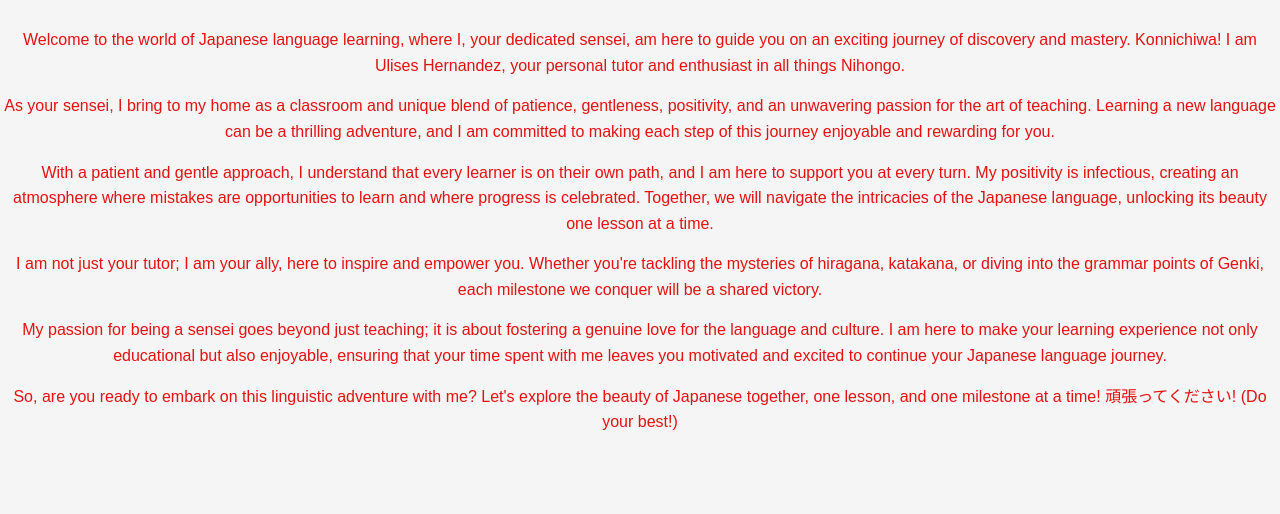
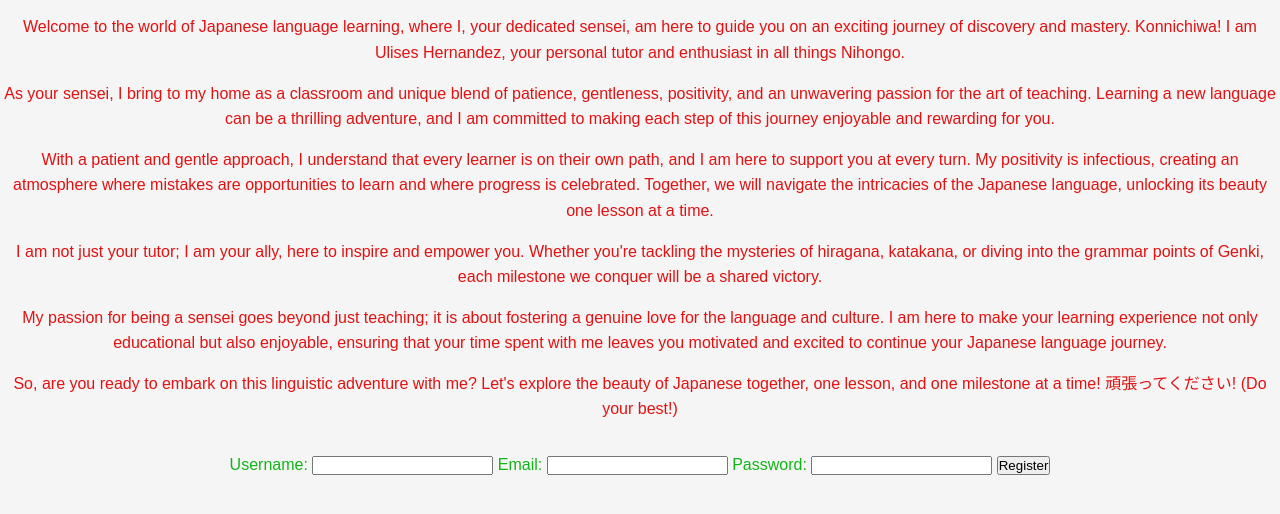
Before and after one commit to UlisesH09/Japanese-Tutoring-Website, a plain HTML site: page doc.html in a window 1280 px wide. Shown: the part 226-740 px from the top of the page. Drawn offline with Linux system fonts and the light colour scheme.

Commit message:
Created place for user to enter account registeration

```diff
--- a/doc.html
+++ b/doc.html
@@ -9,7 +9,6 @@
     <header>
         <h1>Welcome! (いらっしゃいませ!)</h1>
     </header>
-
 
  <main>
     <section class="introduction">
@@ -26,12 +25,25 @@
 
 <p>So, are you ready to embark on this linguistic adventure with me? Let's explore the beauty of Japanese together, one lesson, and one milestone at a time! 頑張ってください! (Do your best!) </p>
 
+</section>
+<form id="registrationForm">
+    <label for="username">Username:</label>
+    <input type="text" id="username" name="username" required>
 
+    <label for="email">Email:</label>
+    <input type="email" id="email" name="email" required>
+
+    <label for="password">Password:</label>
+    <input type="password" id="password" name="password" required>
+
+    <button type="button" onclick="registerUser()">Register</button>
+</form>
+
+<div id="response"></div>
 </section>
 
 <script src="doc.js"></script>
+
 </main>
-
 </body>
-
 </html>
--- a/doc.js
+++ b/doc.js
@@ -1,25 +1,21 @@
-document.addEventListener('DOMContentLoaded', function() {
-    const title = document.getElementById('title');
+function registerUser() {
+    var username = document.getElementById('username').value;
+    var email = document.getElementById('email').value;
+    var password = document.getElementById('password').value;
 
-    // Function to change background color
-    function changeBackgroundColor() {
-        const body = document.body;
-        const newColor = getRandomColor();
-        body.style.backgroundColor = newColor;
-    }
+    // Make AJAX request
+    var xhr = new XMLHttpRequest();
+    xhr.open('POST', '/register', true);
+    xhr.setRequestHeader('Content-Type', 'application/x-www-form-urlencoded');
+    xhr.onreadystatechange = function () {
+        if (xhr.readyState === 4 && xhr.status === 200) {
+            document.getElementById('response').innerHTML = xhr.responseText;
+        }
+    };
 
-    // Function to generate a random color
-    function getRandomColor() {
-        const letters = '0123456789ABCDEF';
-        let color = '#';
-        for (let i = 0; i < 6; i++) {
-            color += letters[Math.floor(Math.random() * 16)];
-        }
-        return color;
-    }
+    var data = 'username=' + encodeURIComponent(username) +
+               '&email=' + encodeURIComponent(email) +
+               '&password=' + encodeURIComponent(password);
 
-    // Add a click event listener to the title
-    title.addEventListener('click', function() {
-        changeBackgroundColor();
-    });
-});
+    xhr.send(data);
+}
```
